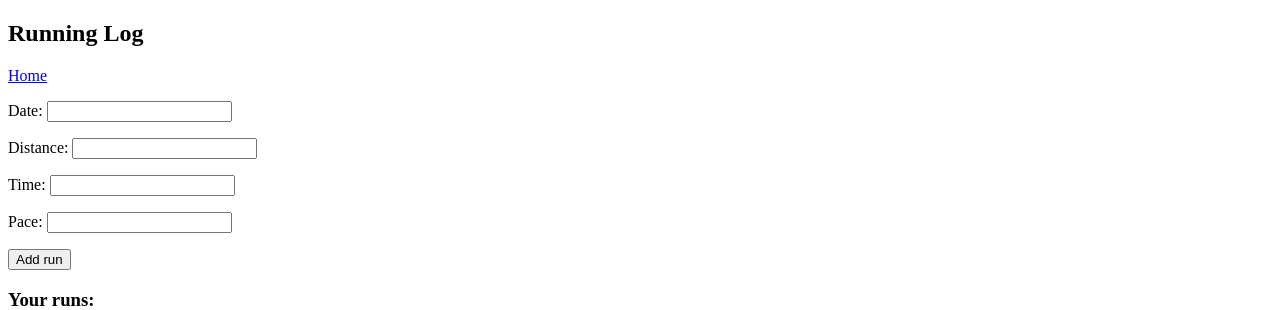
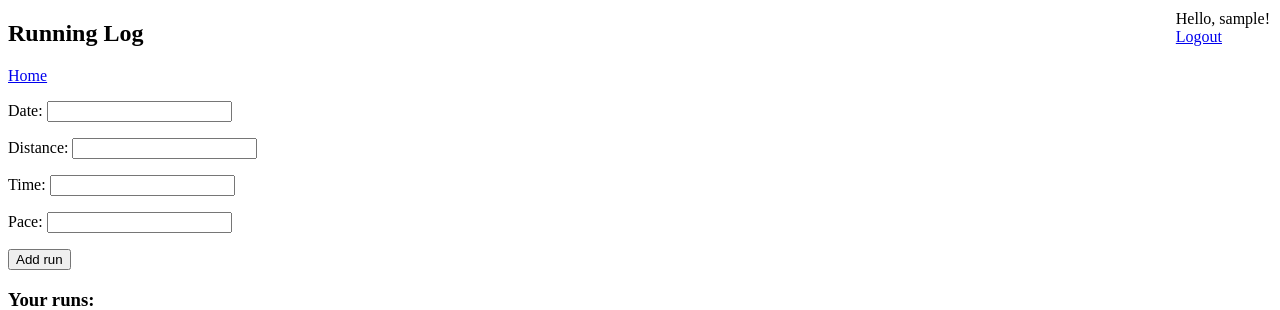
Before and after one commit to liggettla/running, a Django app: page /running_log/ in a window 1280 px wide. Shown: the top 310 px of the page. Run offline with Django 4.2, Linux system fonts and the light colour scheme; the visitor is signed in with stand-in values (Sample User, id 1); data that the repository does not hold is empty.

Commit message:
login username displayed on all pages

```diff
--- a/hello_world/templates/running_log.html
+++ b/hello_world/templates/running_log.html
@@ -3,8 +3,28 @@
 
 <head>
     <title>Running Log</title>
+
+    <style>
+        /* This is a basic CSS to position the username on the top right corner */
+        .username-display {
+            position: absolute;
+            top: 10px;
+            right: 10px;
+        }
+    </style>
+
 </head>
 <body>
+
+    <!-- This block will check if user is authenticated and then display the username -->
+    {% if user.is_authenticated %}
+    <div class="username-display">
+        Hello, {{ user.username }}!
+        <br>
+        <a href="{% url 'logout' %}">Logout</a>
+    </div>
+    {% endif %}
+
     <h2>Running Log</h2>
     <!-- link to running log app -->
     <a href="/">Home</a>
--- a/hello_world/urls.py
+++ b/hello_world/urls.py
@@ -15,6 +15,7 @@ Including another URLconf
 """
 from django.contrib import admin
 from django.urls import path, include
+
 # Django provides a built-in view to handle registration
 from .core.views import register_request
 
@@ -22,9 +23,8 @@ from .core.views import register_request
 from django.contrib.auth.views import LoginView
 from django.contrib.auth.views import LogoutView
 
-from hello_world.core import views as core_views
-# Import the view from pace_calculator app
-from pace_calculator.views import calculate_pace
+from hello_world.core import views as core_views # Import the views from the core app
+from pace_calculator.views import calculate_pace # Import the view from pace_calculator app
 from running_log.views import run_log  # Import the run_log view from the running_log app
 
 
@@ -36,7 +36,7 @@ urlpatterns = [
 
     path("register/", core_views.register_request, name="register"), # Register new users page
     path("login/", LoginView.as_view(template_name='login.html'), name="login"), # Login page
-    path("logout/", LogoutView.as_view(next_page="index"), name="logout"), # Logout page
+    path("logout/", LogoutView.as_view(next_page="login"), name="logout"), # Logout page
 
     path("pace_calculator/", calculate_pace, name="pace_calculator"), # Pace calculator page
     path("running_log/", run_log, name="run_log"),
```
Also changed, not shown: hello_world/templates/pace_calculator.html (+17 -0 lines).
